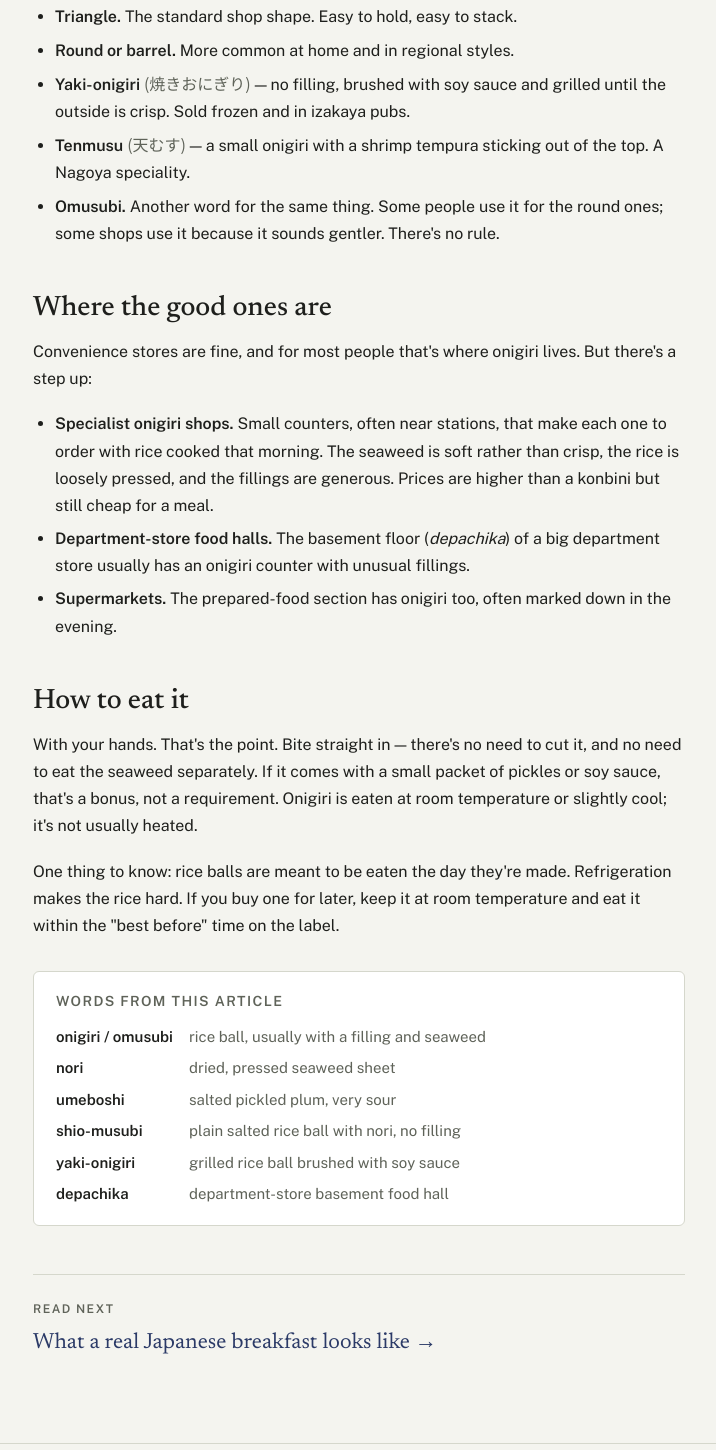
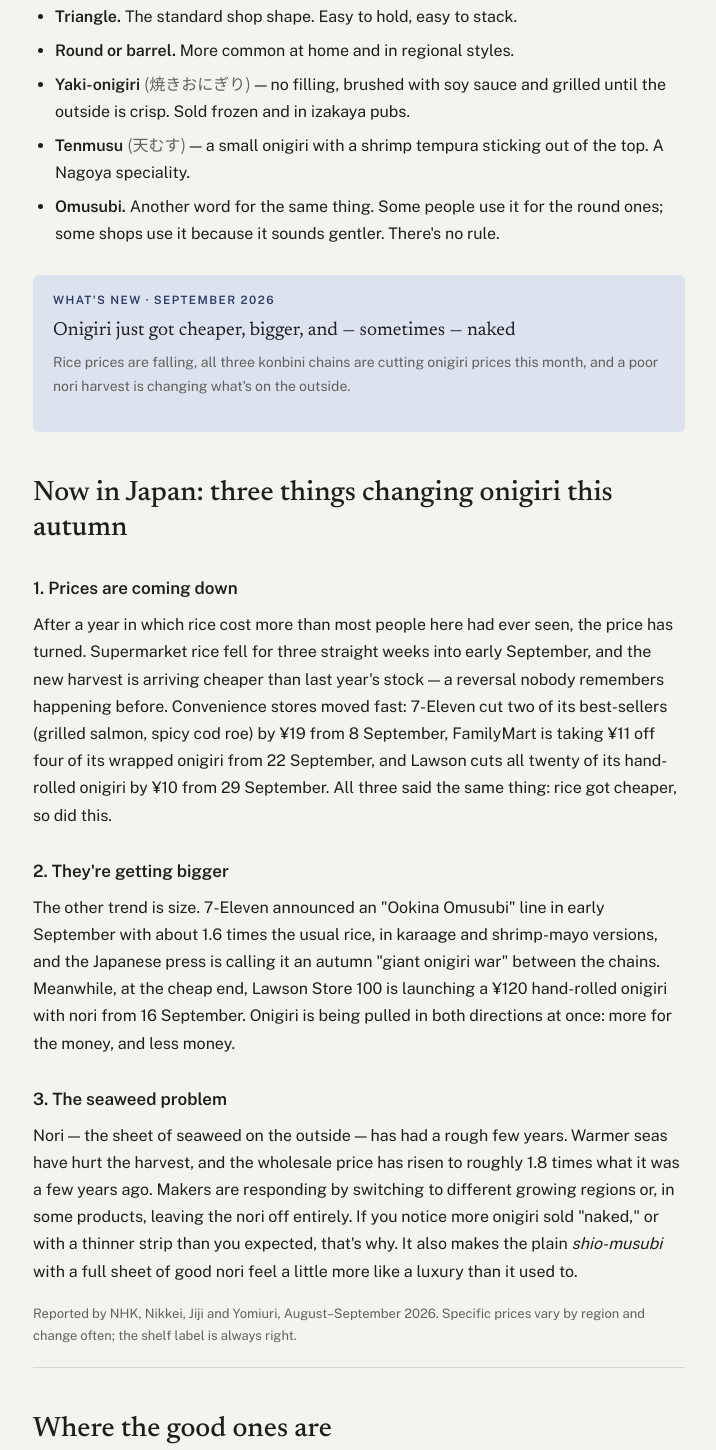
Before and after one commit to mrchitc86-hue/itadakimasu, a plain HTML site: page articles/onigiri.html in a window 1280 px wide. Shown: the part 2800-4250 px from the top of the page, without its empty margins (281-997 px from the left). Drawn offline with nearby package versions, Linux system fonts and the light colour scheme.

Commit message:
Add September 2026 timely sections to breakfast and onigiri articles

```diff
--- a/articles/onigiri.html
+++ b/articles/onigiri.html
@@ -66,6 +66,21 @@
     <li><strong>Omusubi.</strong> Another word for the same thing. Some people use it for the round ones; some shops use it because it sounds gentler. There's no rule.</li>
   </ul>
 
+  <div class="whats-new">
+    <span class="label">What's new · September 2026</span>
+    <a href="#now">Onigiri just got cheaper, bigger, and — sometimes — naked</a>
+    <p>Rice prices are falling, all three konbini chains are cutting onigiri prices this month, and a poor nori harvest is changing what's on the outside.</p>
+  </div>
+
+  <h2 id="now">Now in Japan: three things changing onigiri this autumn</h2>
+  <h3>1. Prices are coming down</h3>
+  <p>After a year in which rice cost more than most people here had ever seen, the price has turned. Supermarket rice fell for three straight weeks into early September, and the new harvest is arriving cheaper than last year's stock — a reversal nobody remembers happening before. Convenience stores moved fast: 7-Eleven cut two of its best-sellers (grilled salmon, spicy cod roe) by ¥19 from 8 September, FamilyMart is taking ¥11 off four of its wrapped onigiri from 22 September, and Lawson cuts all twenty of its hand-rolled onigiri by ¥10 from 29 September. All three said the same thing: rice got cheaper, so did this.</p>
+  <h3>2. They're getting bigger</h3>
+  <p>The other trend is size. 7-Eleven announced an "Ookina Omusubi" line in early September with about 1.6 times the usual rice, in karaage and shrimp-mayo versions, and the Japanese press is calling it an autumn "giant onigiri war" between the chains. Meanwhile, at the cheap end, Lawson Store 100 is launching a ¥120 hand-rolled onigiri with nori from 16 September. Onigiri is being pulled in both directions at once: more for the money, and less money.</p>
+  <h3>3. The seaweed problem</h3>
+  <p>Nori — the sheet of seaweed on the outside — has had a rough few years. Warmer seas have hurt the harvest, and the wholesale price has risen to roughly 1.8 times what it was a few years ago. Makers are responding by switching to different growing regions or, in some products, leaving the nori off entirely. If you notice more onigiri sold "naked," or with a thinner strip than you expected, that's why. It also makes the plain <em>shio-musubi</em> with a full sheet of good nori feel a little more like a luxury than it used to.</p>
+  <p class="meta" style="margin-top:0">Reported by NHK, Nikkei, Jiji and Yomiuri, August–September 2026. Specific prices vary by region and change often; the shelf label is always right.</p>
+
   <h2>Where the good ones are</h2>
   <p>Convenience stores are fine, and for most people that's where onigiri lives. But there's a step up:</p>
   <ul>
```
Also changed, not shown: articles/japanese-breakfast.html (+11 -0 lines), 2 other files.
